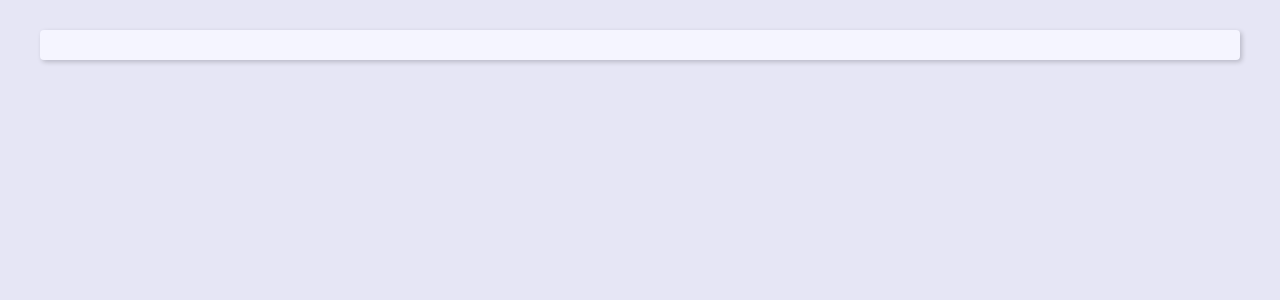
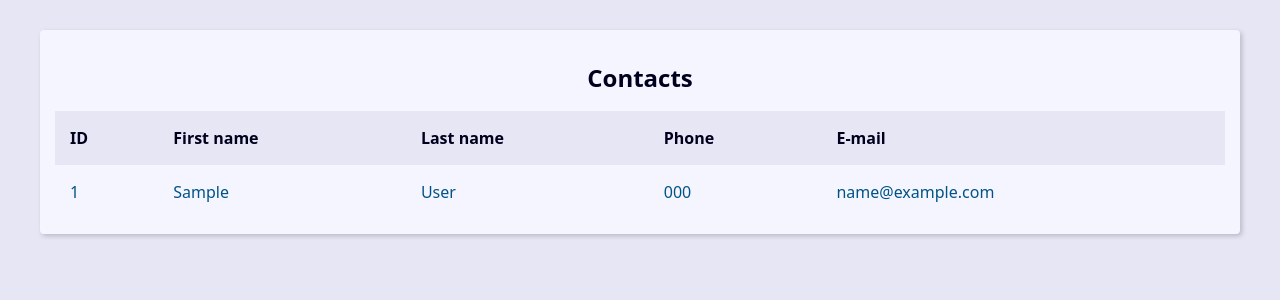
Before and after one commit to AndreKinast/agenda, a Django app: page / in a window 1280 px wide. Shown: the top 300 px of the page. Run offline with Django 5.2, Linux system fonts and the light colour scheme; tables that the repository leaves empty hold one stand-in row (values such as "Sample post").

Commit message:
configurar tabela para apresentar os contatos

```diff
--- a/contact/templates/contact/index.html
+++ b/contact/templates/contact/index.html
@@ -1,7 +1,52 @@
 {% extends "global/base.html" %}
 
 {% block content %}
-{% for contact in contacts %}
+<div class="responsive-table">
+    <table class="contacts-table">
+        <caption class="table-caption">
+            Contacts
+        </caption>
+        <thead>
+            <tr class="table-row table-row-header">
+                <th class="table-header">ID</th>
+                <th class="table-header">First name</th>
+                <th class="table-header">Last name</th>
+                <th class="table-header">Phone</th>
+                <th class="table-header">E-mail</th>
+            </tr>
+        </thead>
+        <tbody>
+            {% for contact in contacts %}
+                <tr class="table-row">
+                    <td class="table-cel">
+                        <a class="table-link" href="#">
+                            {{contact.id}}
+                        </a>
+                    </td>
+                    <td class="table-cel">
+                        <a class="table-link" href="#">
+                            {{contact.first_name}}
+                        </a>
+                    </td>
+                    <td class="table-cel">
+                        <a class="table-link" href="#">
+                            {{contact.last_name}}
+                        </a>
+                    </td>
+                    <td class="table-cel">
+                        <a class="table-link" href="#">
+                            {{contact.phone}}
+                        </a>
+                    </td>
+                    <td class="table-cel">
+                        <a class="table-link" href="#">
+                            {{contact.email}}
+                        </a>
+                    </td>
+                </tr>
+            {% endfor %}
+        </tbody>
+    </table>
+</div>
 
-{% endfor %}
 {% endblock content %}
```
Also changed, not shown: comandos/readme.md.
